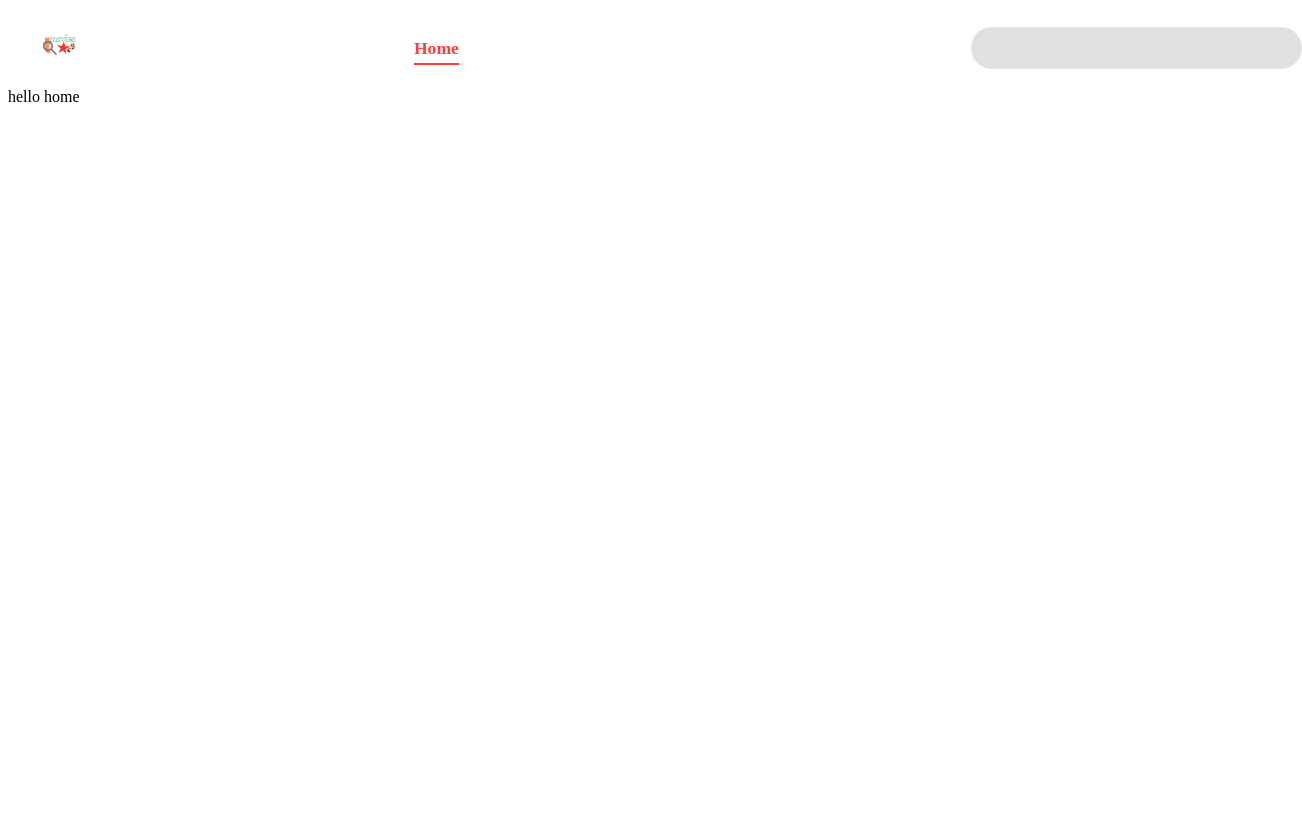
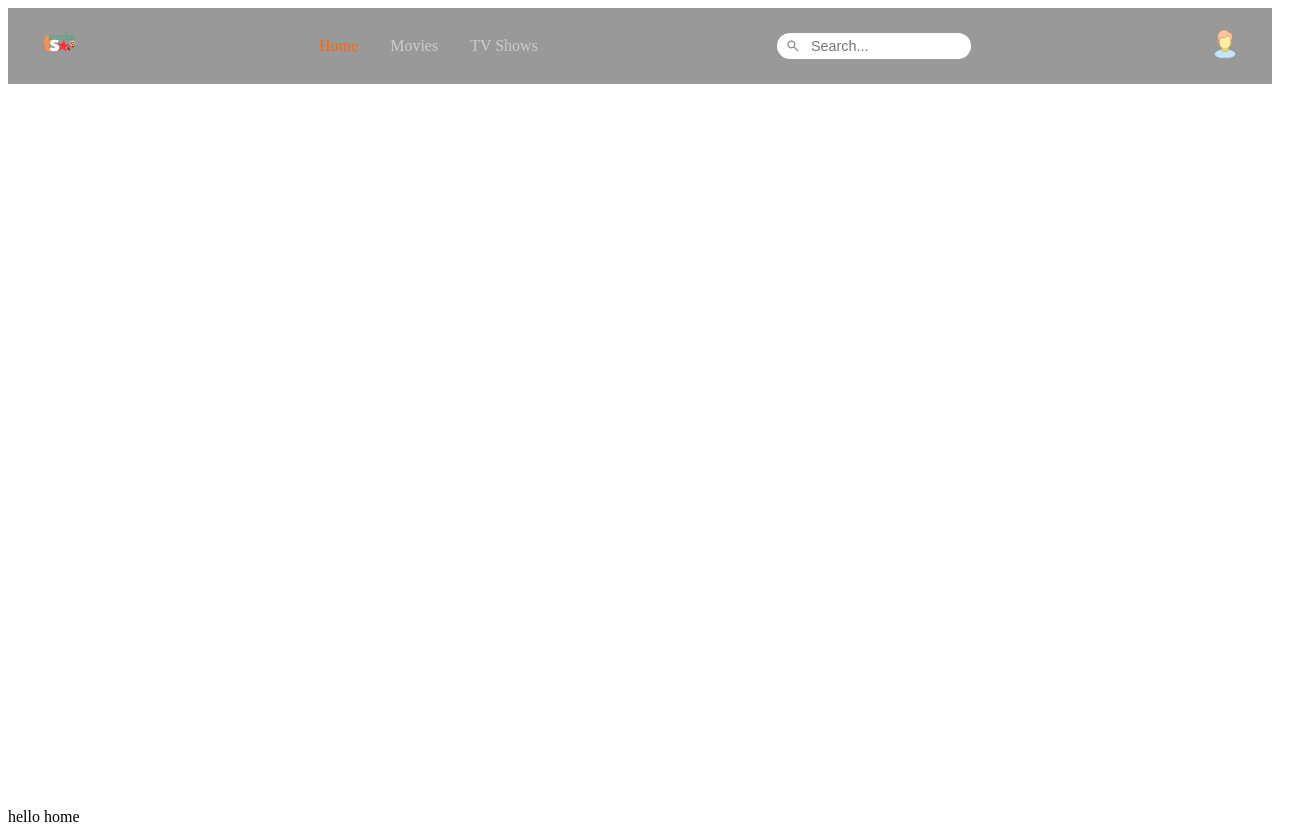
Before and after one commit to GeorgeMunday/netflix-clone, a React (Vite) app: page / in a window 1280 px wide. Shown: the whole page, 1302 px wide, since content can reach past the window. Before the commit the page ends 800 px from the top, so only its background shows below. Built offline with nearby package versions, Linux system fonts and the light colour scheme; no server answers.

Commit message:
added burger menu

```diff
--- a/src/components/Navbar.tsx
+++ b/src/components/Navbar.tsx
@@ -1,10 +1,22 @@
-import React, {useState} from 'react';
-import { NavbarWrapper } from '../styles/Navbar.modules';
+import React, { useState, useEffect } from 'react';
 import axios from 'axios';
-import {baseUrl, popularShows  , apiKey , popular} from '../modules/ApiLinks';
+import { NavLink } from 'react-router-dom';
+import { baseUrl, popularShows, apiKey, popular } from '../modules/ApiLinks';
 import logo from '../assets/logo.png';
-import { NavLink } from 'react-router-dom';
-
+import user from '../assets/user.png';
+import {
+  NavbarWrapper,
+  NavbarContainer,
+  LogoContainer,
+  NavLinks,
+  SearchContainer,
+  SearchInput,
+  ProfileContainer,
+  ProfileIcon,
+  BurgerMenuButton,
+  BurgerMenuItems,
+  CloseButton
+} from '../styles/Navbar.modules';
 
 const Navbar = () => {
   const [movieData, setMovieData] = useState({
@@ -12,18 +24,22 @@ const Navbar = () => {
     title: '',
     overview: '',
   });
-    const fetchDate = async (page:string) => {
+
+  const [menuOpen, setMenuOpen] = useState(false);
+
+  const fetchData = async (page: string) => {
     let url = `${baseUrl}/${page}?api_key=${apiKey}`;
-        if(url === "tv"){
-            url = `${popularShows}`;
+    if (page === 'tv') {
+      url = popularShows;
     } else {
-            url = `${popular}`;
+      url = popular;
     }
+
     try {
-            const response = await axios.get(url)
-            const date = await response.data;
-            const randomIndex = Math.floor(Math.random() * date.results.length);
-            const randomMedia = date.results[randomIndex];
+      const response = await axios.get(url);
+      const data = response.data;
+      const randomIndex = Math.floor(Math.random() * data.results.length);
+      const randomMedia = data.results[randomIndex];
 
       if (randomMedia && randomMedia.backdrop_path) {
         setMovieData({
@@ -32,29 +48,30 @@ const Navbar = () => {
           overview: randomMedia.overview || 'No overview available.',
         });
       }
-        } catch(error)
-        {
-            console.error("Error fetching data:", error);
+    } catch (error) {
+      console.error('Error fetching data:', error);
     }
-    }
+  };
 
-    React.useEffect(() => {
+  useEffect(() => {
     const currentPath = location.pathname;
     if (currentPath.includes('movies')) {
-            fetchDate('movie');
+      fetchData('movie');
     } else if (currentPath.includes('tvshows')) {
-            fetchDate('tv');
+      fetchData('tv');
     } else {
-            fetchDate('movie');
+      fetchData('movie');
     }
   }, []);
+
   return (
-    <NavbarWrapper style={{ backgroundImage: `url(${movieData.backdropPath})` }}>
-        <div className="navbar">
-            <div className="logo">
+    <NavbarWrapper backgroundImage={movieData.backdropPath}>
+      <NavbarContainer>
+        <LogoContainer>
           <img src={logo} alt="Logo" />
-            </div>
-            <div className="navLinks">
+        </LogoContainer>
+
+        <NavLinks>
           <NavLink to="/" className={({ isActive }) => (isActive ? 'active' : '')}>
             Home
           </NavLink>
@@ -64,18 +81,31 @@ const Navbar = () => {
           <NavLink to="/tvshows" className={({ isActive }) => (isActive ? 'active' : '')}>
             TV Shows
           </NavLink>
-            </div>
-            <div>
+        </NavLinks>
+
+        <SearchContainer>
           <span className="material-symbols-outlined searchIcon">search</span>
-                <input
-                type="text"
-                placeholder="Search..."
-                className='searchInput'
-                />
-            </div>
-        </div>
+          <SearchInput type="text" placeholder="Search..." />
+        </SearchContainer>
+
+        <ProfileContainer>
+          <ProfileIcon src={user} alt="User" />
+        </ProfileContainer>
+
+        <BurgerMenuButton onClick={() => setMenuOpen(prev => !prev)}>
+        ☰
+        </BurgerMenuButton>
+
+        <BurgerMenuItems open={menuOpen}>
+        <NavLink to="/" className={({ isActive }) => (isActive ? 'active' : '')} onClick={() => setMenuOpen(false)}>Home</NavLink>
+        <NavLink to="/movies" className={({ isActive }) => (isActive ? 'active' : '')} onClick={() => setMenuOpen(false)}>Movies</NavLink>
+        <NavLink to="/tvshows" className={({ isActive }) => (isActive ? 'active' : '')} onClick={() => setMenuOpen(false)}>TV Shows</NavLink>
+        <CloseButton onClick={() => setMenuOpen(false)}>&times;</CloseButton>
+        </BurgerMenuItems>
+
+      </NavbarContainer>
     </NavbarWrapper>
   );
-}
+};
 
 export default Navbar;
--- a/src/styles/Navbar.modules.ts
+++ b/src/styles/Navbar.modules.ts
@@ -1,111 +1,134 @@
 import styled from 'styled-components';
 
-export const NavbarWrapper = styled.div`
-  position: relative;
-  z-index: 10;
+export const NavbarWrapper = styled.div<{ backgroundImage?: string }>`
+  background-image: ${({ backgroundImage }) => `url(${backgroundImage})`};
+  background-size: cover;
+  background-position: center;
+  min-height: 100vh;
+  width: 100%;
+`;
 
-  &::before {
-    content: "";
-    position: fixed;
-    top: 0;
-    left: 0;
-    width: 100vw;
-    height: 100vh;
-    background-image: ${(props) => props.style?.backgroundImage || 'none'};
-    background-size: cover;
-    background-position: center;
-    background-repeat: no-repeat;
-    filter: brightness(0.5);
-    z-index: -1;
+export const NavbarContainer = styled.div`
+  display: flex;
+  align-items: center;
+  justify-content: space-between;
+  padding: 1rem 2rem;
+  backdrop-filter: blur(8px);
+  background: rgba(0, 0, 0, 0.4);
+  color: white;
+  position: sticky;
+  top: 0;
+  z-index: 999;
+`;
+
+export const LogoContainer = styled.div`
+  img {
+    height: 40px;
+  }
+`;
+
+export const NavLinks = styled.div`
+  display: flex;
+  gap: 2rem;
+
+  a {
+    color: #ccc;
+    text-decoration: none;
+    font-weight: 500;
+    font-size: 1rem;
+    transition: color 0.2s;
+
+    &.active {
+      color: #ff6600; // orange for active tab
+    }
+
+    &:hover {
+      color: white;
+    }
   }
 
-  .navbar {
-    position: sticky;
-    top: 0;
-    width: 100%;
-    max-width: 1200px;
-    height: 80px;
-    margin: 0 auto;
-    display: flex;
-    justify-content: space-between;
-    align-items: center;
-    padding: 0 1rem;
-    z-index: 10;
+  @media (max-width: 768px) {
+    display: none;
   }
+`;
 
-  .logo img {
-    height: 40px;
-    object-fit: contain;
+export const CloseButton = styled.button`
+  display: none;
+  background: none;
+  border: none;
+  font-size: 2rem;
+  color: white;
+  cursor: pointer;
+
+  @media (max-width: 768px) {
+    display: block;
   }
-
-  .navLinks {
-    display: flex;
-    gap: 1.5rem;
-  }
-
-  .navLinks a {
-    text-decoration: none;
-    color: white;
-    font-weight: 600;
-    font-size: 1.1rem;
-    transition: color 0.3s ease;
-    position: relative;
-  }
-
-  .navLinks a::after {
-    content: '';
-    position: absolute;
-    width: 0%;
-    height: 2px;
-    left: 0;
-    bottom: -6px;
-    background: #ff3c3c;
-    transition: width 0.3s ease;
-  }
-
-  .navLinks a:hover::after,
-  .navLinks a.active::after {
-    width: 100%;
-  }
-
-  .navLinks a.active {
-    color: #ff3c3c;
-  }
-
-  /* --- Search Input Styling --- */
-  .searchContainer {
-    position: relative;
-    width: 100%;
-    max-width: 500px;
-    margin: 0 auto;
-  }
-
-  .searchInput {
-  width: 100%;
-  padding: 12px 18px 12px 44px;
-  font-size: 16px;
-  border: none;
-  border-radius: 9999px;
-  background-color: rgba(100, 100, 100, 0.2); /* semi-transparent gray */
-  color: #e5e7eb; /* light text (gray-200) */
-  backdrop-filter: blur(4px); /* optional: for glass effect */
-  box-shadow: inset 0 0 0 1px rgba(255, 255, 255, 0.1);
-  transition: all 0.3s ease;
-  outline: none;
-}
-
-.searchInput::placeholder {
-  color: rgba(229, 231, 235, 0.5); /* semi-transparent placeholder */
-}
+`;
 
 
+export const SearchContainer = styled.div`
+  display: flex;
+  align-items: center;
+  background: #fff;
+  padding: 0.25rem 0.5rem;
+  border-radius: 20px;
+  gap: 0.5rem;
+
   .searchIcon {
-    position: absolute;
-    top: 50%;
-    left: 16px;
-    transform: translateY(-50%);
-    font-size: 20px;
-    color: #6b7280;
-    pointer-events: none;
+    color: #888;
+    font-size: 1rem;
   }
 `;
+
+export const SearchInput = styled.input`
+  border: none;
+  outline: none;
+  font-size: 0.9rem;
+  width: 150px;
+`;
+
+export const ProfileContainer = styled.div`
+  @media (max-width: 768px) {
+    display: none;
+  }
+`;
+
+export const ProfileIcon = styled.img`
+  height: 30px;
+  border-radius: 50%;
+`;
+
+export const BurgerMenuButton = styled.button`
+  display: none;
+  background: none;
+  border: none;
+  font-size: 2rem;
+  color: white;
+  cursor: pointer;
+
+  @media (max-width: 768px) {
+    display: block;
+  }
+`;
+
+export const BurgerMenuItems = styled.div<{ open: boolean }>`
+  display: ${({ open }) => (open ? 'flex' : 'none')};
+  flex-direction: column;
+  background-color: rgba(0, 0, 0, 0.9);
+  padding: 1rem;
+  position: absolute;
+  top: 70px;
+  right: 0;
+  width: 200px;
+  z-index: 1000;
+
+  a {
+    color: white;
+    padding: 0.5rem 0;
+    text-decoration: none;
+
+    &.active {
+      color: #ff6600;
+    }
+  }
+`;
```
Lines whose indentation alone changed are shown as unchanged.
